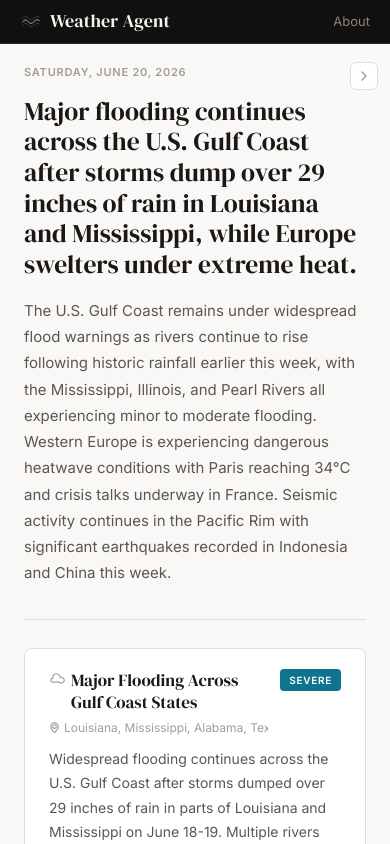
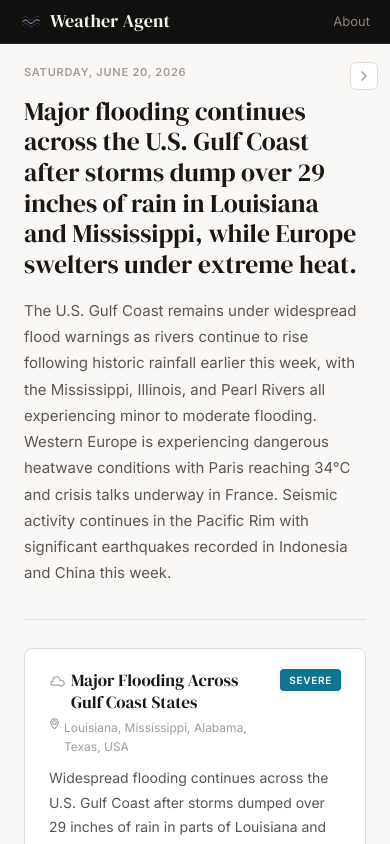
Before and after one commit to leanneherrndorf/weather-agent, a React (Vite) app in the folder site/: page /#/report/2026-06-20 in a window 390 px wide. Shown: the top 844 px of the page. Built offline with nearby package versions, Linux system fonts and the light colour scheme.

Commit message:
fix: show full location on mobile

```diff
--- a/site/src/components/EventCard.tsx
+++ b/site/src/components/EventCard.tsx
@@ -42,13 +42,10 @@ export default function EventCard({ event }: { event: WeatherEvent }) {
           </h2>
           <p style={{
             display: 'flex',
-            alignItems: 'center',
+            alignItems: 'flex-start',
             gap: '4px',
             fontSize: '12px',
             color: 'var(--text-tertiary)',
-            overflow: 'hidden',
-            textOverflow: 'ellipsis',
-            whiteSpace: 'nowrap',
           }}>
             <svg width="11" height="11" viewBox="0 0 12 12" fill="none" aria-hidden="true" style={{ flexShrink: 0 }}>
               <circle cx="6" cy="5" r="2" stroke="currentColor" strokeWidth="1.2"/>
--- a/site/src/components/EventTypeIcon.tsx
+++ b/site/src/components/EventTypeIcon.tsx
@@ -38,7 +38,7 @@ const icons: Record<EventType, JSX.Element> = {
 
 export default function EventTypeIcon({ type }: { type: EventType }) {
   return (
-    <span style={{ color: 'var(--text-tertiary)', display: 'flex', alignItems: 'center', flexShrink: 0 }}>
+    <span style={{ color: 'var(--text-tertiary)', display: 'flex', alignItems: 'center', flexShrink: 0, marginTop: '3px' }}>
       {icons[type] ?? icons.other}
     </span>
   )
```
